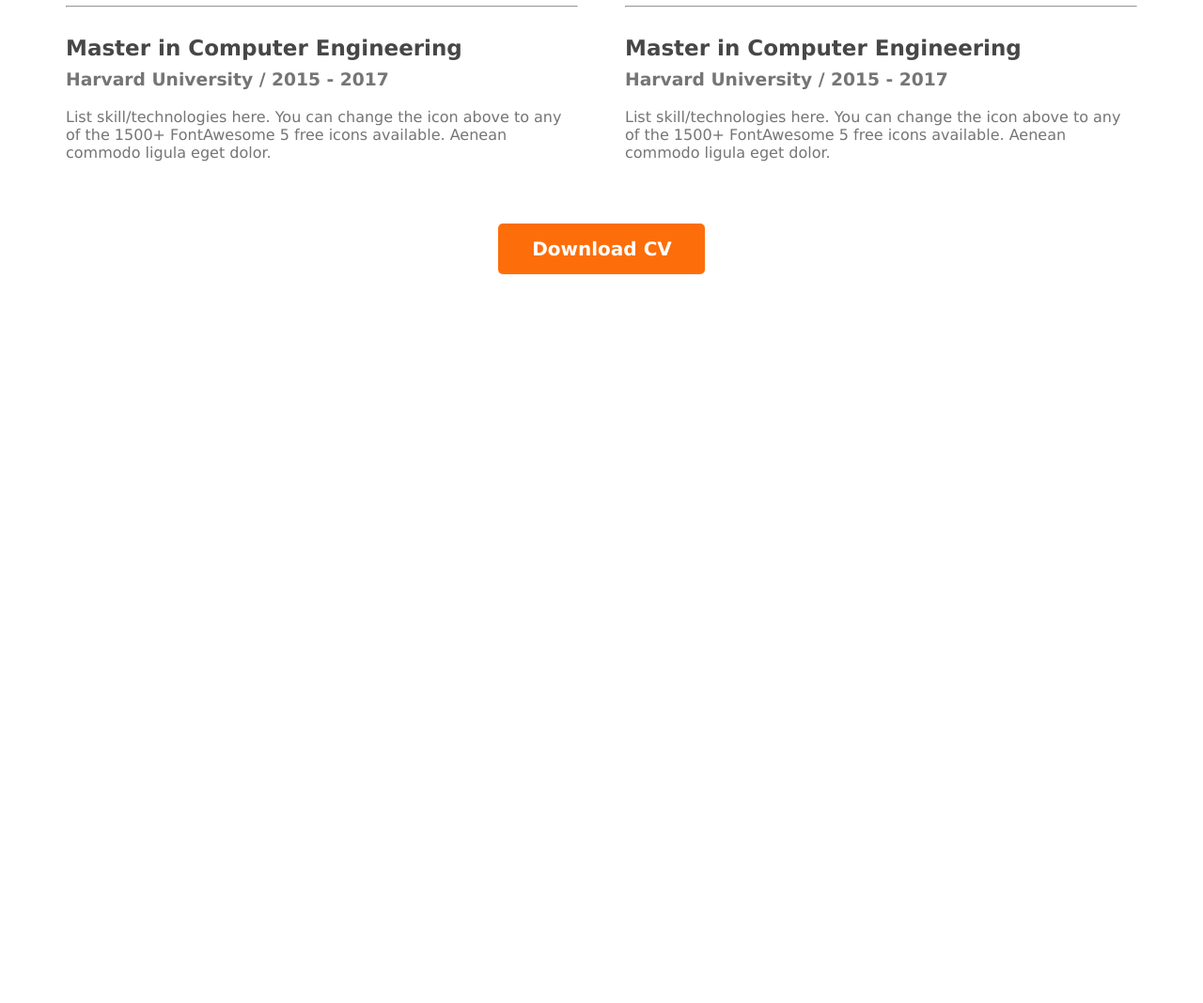
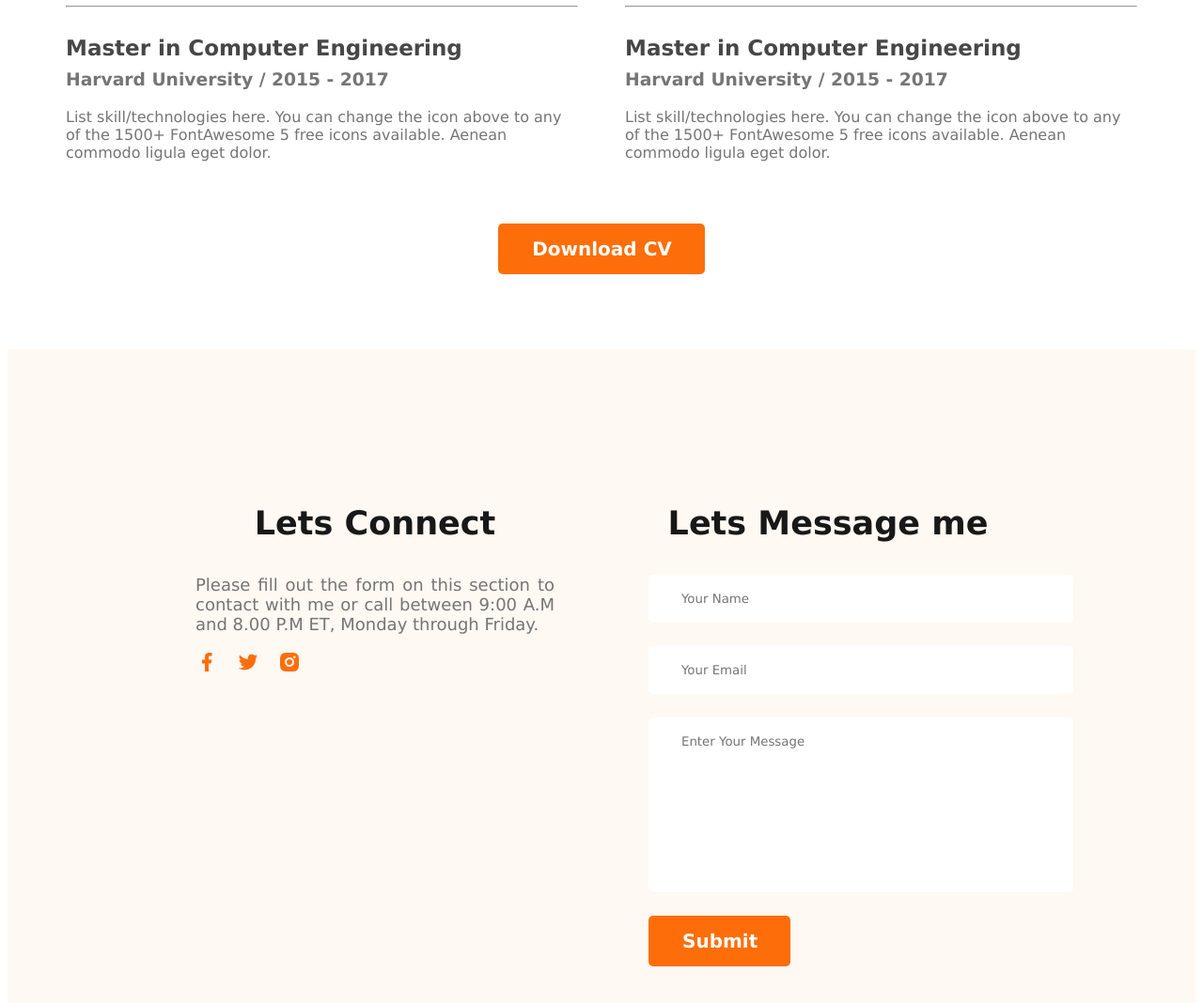
Before and after one commit to mohadeb550/web-developer-portfolio, a plain HTML site: page index.html in a window 1280 px wide. Shown: the part 2775-3843 px from the top of the page at 94% size. Before the commit the page ends 3075 px from the top, so only its background shows below. Drawn offline with nearby package versions, Linux system fonts and the light colour scheme.

Commit message:
complete

```diff
--- a/index.html
+++ b/index.html
@@ -146,12 +146,31 @@
             </div>
             <div class="download-cv"><button class="btn-primary">Download CV</button> </div>
         </section>
-
-    </main>
+ </main>
 
     <footer>
 
+        <div class="footer-column">
+            <h3 class="section-title">Lets Connect</h3>
+            <p class="section-description foot-desc">Please fill out the form on this section to contact with me or call between 9:00 A.M and 8.00 P.M ET, Monday through Friday.</p>
+
+            <div class="social-links"><a href=""><img src="images/icons/facebook.png" alt=""></a><a href=""><img src="images/icons/twitter.png" alt=""></a><a href=""><img src="images/icons/insta.png" alt=""></a></div>
+        </div>
+
+
+
+        <div class="footer-column">
+            <h3 class="section-title">Lets Message me</h3>
+
+            <form class="contact">
+                <input type="text" placeholder="Your Name">
+                <input type="email" placeholder="Your Email">
+                <textarea name="" id="" cols="30" rows="10" placeholder="Enter Your Message"></textarea>
+                <button type="submit" class="btn-primary">Submit</button>
+            </form>
+        </div>
+
+
     </footer>
-
 </body>
 </html>
--- a/style/portfolio.css
+++ b/style/portfolio.css
@@ -170,3 +170,33 @@ main section{
     text-align: center;
     margin-top: 50px;
 }
+
+/* footer style ----- */
+
+footer{
+    display: flex;
+    gap:100px;
+    background: #FFF8F3;
+    margin-top: 80px;
+    padding:130px 200px;
+}
+.footer-column{
+    width:50%;
+}
+.contact input,textarea{
+    display: block;
+    margin-bottom: 25px;
+    padding:18px 35px;
+    color:#757575;
+    border:none;
+    border-radius: 5px;
+    width:100%;
+    resize: none;
+    outline-color:#fd6f0a5b;
+}
+footer .social-links img{
+    margin-right:20px;
+}
+footer .footer-column .foot-desc{
+    text-align: justify;
+}
```
